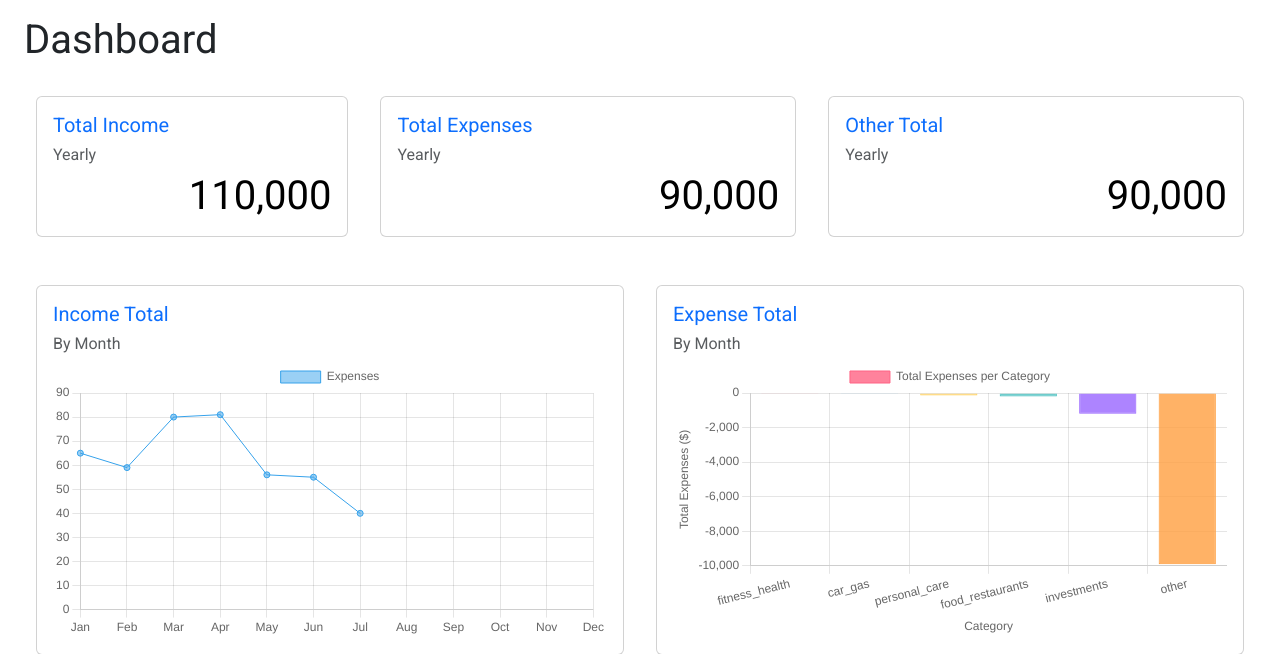
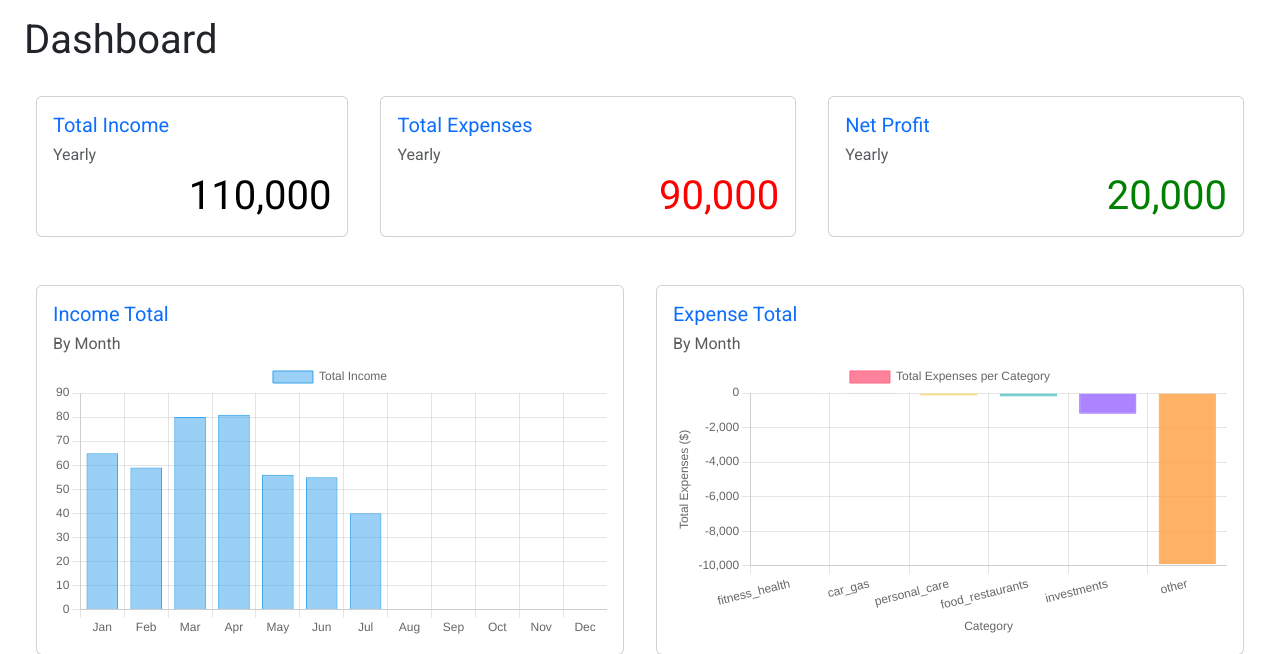
Before and after one commit to PyLou317/Django_portfolio_site, a Django app: page /finance_tracker/dashboard/ in a window 1280 px wide. Shown: the part 142-796 px from the top of the page. Run offline with Django 5.2, Linux system fonts and the light colour scheme; data comes from the database, SQL or seed files in the repository.

Commit message:
changed chart titles and colors

```diff
--- a/finance_tracker/static/finance_tracker/css/finance_tracker.css
+++ b/finance_tracker/static/finance_tracker/css/finance_tracker.css
@@ -5,3 +5,11 @@
 #welcome-title {
     margin-top: 100px;
 }
+
+#expense-num {
+    color: red;
+}
+
+#profit-num {
+    color: green;
+}
--- a/finance_tracker/static/finance_tracker/js/dashboard.js
+++ b/finance_tracker/static/finance_tracker/js/dashboard.js
@@ -62,11 +62,11 @@ document.addEventListener('DOMContentLoaded', () => {
             });
 
             const monthlyExpense = new Chart(monthlyIncomeChart, {
-                type: 'line',
+                type: 'bar',
                 data: {
                     labels: ['Jan', 'Feb', 'Mar', 'Apr', 'May', 'Jun', 'Jul', 'Aug', 'Sep', 'Oct', 'Nov', 'Dec'],
                     datasets: [{
-                        label: 'Expenses',
+                        label: 'Total Income',
                         data: [65, 59, 80, 81, 56, 55, 40],
                         borderWidth: 1
                     }]
--- a/finance_tracker/templates/finance_tracker/dashboard.html
+++ b/finance_tracker/templates/finance_tracker/dashboard.html
@@ -24,15 +24,15 @@
             <div class="card-body">
                 <h5 class="card-title text-primary">Total Expenses</h5>
                 <h6 class="card-subtitles mb-2 text-muted">Yearly</h6>
-                <h1 class="card-text text-end">90,000</h1>
+                <h1 id="expense-num" class="card-text text-end">90,000</h1>
             </div>
         </div>
 
         <div class="card mx-3 my-3 flex-grow-1 col-md-4 col-sm-6">
             <div class="card-body">
-                <h5 class="card-title text-primary">Other Total</h5>
+                <h5 class="card-title text-primary">Net Profit</h5>
                 <h6 class="card-subtitles mb-2 text-muted">Yearly</h6>
-                <h1 class="card-text text-end">90,000</h1>
+                <h1 id="profit-num" class="card-text text-end">20,000</h1>
             </div>
         </div>
     </div>
--- a/finance_tracker/views.py
+++ b/finance_tracker/views.py
@@ -35,7 +35,8 @@ def transaction_table(request):
     return render(request, 'finance_tracker/transaction_table.html')
 
 
-def transaction_list_json(request): # NEW view to return JSON data
+# NEW view to return JSON data
+def transaction_list_json(request):
     transactions = Transaction.objects.all().prefetch_related('category')
     transaction_data_list = []
     for transaction in transactions:
```
